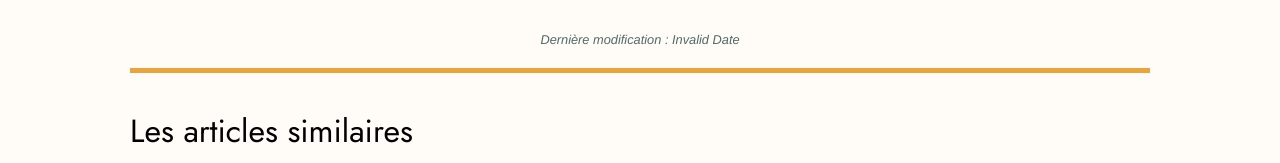
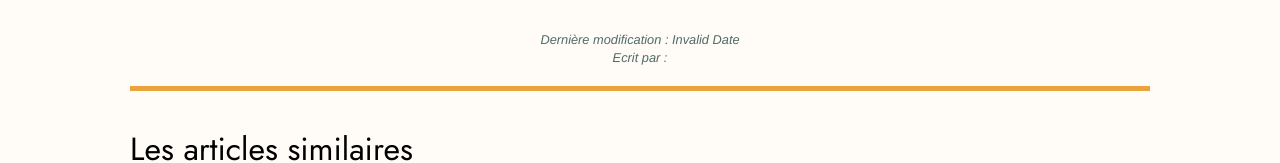
Before and after one commit to varomeas/horizon-front, a React (Create React App) app: page /categorie/1/article/1 in a window 1280 px wide. Shown: the part 653-816 px from the top of the page. Built offline with nearby package versions, Linux system fonts and the light colour scheme; no server answers.

Commit message:
Ajout de l'affichage de l'auteur

```diff
--- a/src/pages/article/article.js
+++ b/src/pages/article/article.js
@@ -65,7 +65,8 @@ function Article() {
         <main style={{fontSize: fontSize}}>
             <div className={styles.enTete}>
                 <h1>{article.title}</h1>
-                <span className={styles.DateModif}>Dernière modification : {formattedDate}</span>
+                <span className={styles.DateModif}>Dernière modification : {formattedDate}</span><br/>
+                <span className={styles.DateModif}>Ecrit par : {article.author}</span>
             </div>
             <div dangerouslySetInnerHTML={{__html: article.content}} className={styles.contenu}>
                 {/*<p>Lorem ipsum dolor sit amet, consectetur adipiscing elit, sed do eiusmod tempor incididunt ut labore et dolore magna aliqua. Pretium viverra suspendisse potenti nullam ac tortor vitae purus. Tincidunt nunc pulvinar sapien et. Ipsum nunc aliquet bibendum enim facilisis gravida neque convallis. Ullamcorper dignissim cras tincidunt lobortis feugiat vivamus at augue eget. Egestas diam in arcu cursus euismod quis. Accumsan sit amet nulla facilisi. Velit dignissim sodales ut eu. Enim lobortis scelerisque fermentum dui faucibus in ornare quam viverra. Elit scelerisque mauris pellentesque pulvinar pellentesque habitant morbi tristique. Lobortis scelerisque fermentum dui faucibus.
```
